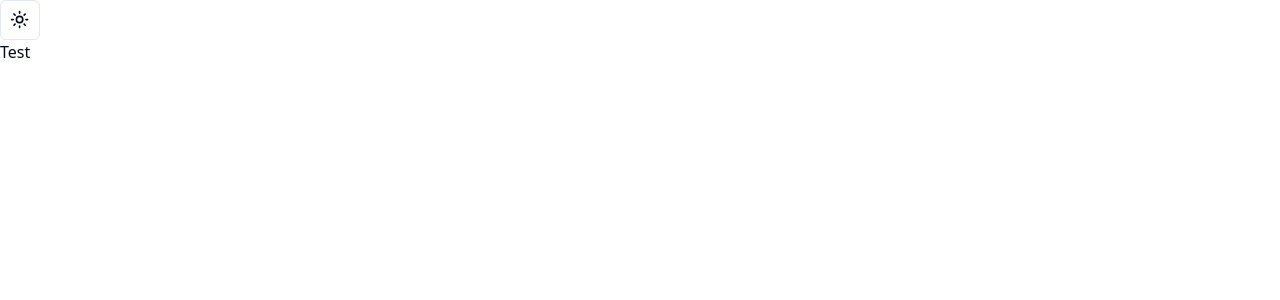
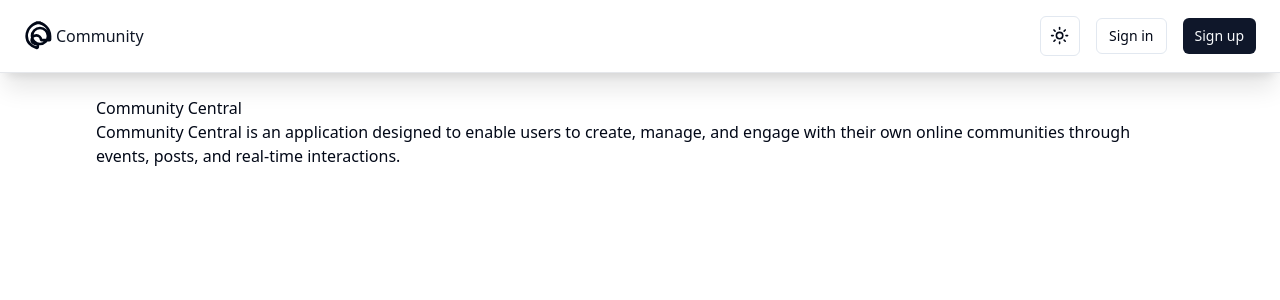
Before and after one commit to RiadMefti/nextjs-supabase-auth-example, a Next.js app: page / in a window 1280 px wide. Shown: the top 300 px of the page. Built offline with nearby package versions, Linux system fonts and the light colour scheme.

Commit message:
adding a navBar

```diff
--- a/src/app/layout.tsx
+++ b/src/app/layout.tsx
@@ -2,7 +2,8 @@ import type { Metadata } from "next";
 import { Inter } from "next/font/google";
 import "./globals.css";
 import { ThemeProvider } from "next-themes";
-import { ModeToggle } from "@/components/Buttons/ModeToggle";
+import { ModeToggle } from "@/components/ui/ModeToggle";
+import NavBar from "@/components/ui/NavBar";
 
 const inter = Inter({ subsets: ["latin"] });
 
@@ -27,8 +28,13 @@ export default function RootLayout({
           enableSystem
           disableTransitionOnChange
         >
-          <ModeToggle/>
-          {children}
+          <NavBar />
+
+          <div className="p-24">
+            {" "}
+            {/* Add padding top equivalent to the height of your navbar */}
+            {children}
+          </div>
         </ThemeProvider>
       </body>
     </html>
--- a/src/app/page.tsx
+++ b/src/app/page.tsx
@@ -1,5 +1,12 @@
 import Image from "next/image";
 
 export default function Home() {
-  return <main>Test</main>;
+  return <main>
+    <div>
+      <h1>Community Central</h1>
+      <p>
+        Community Central is an application designed to enable users to create, manage, and engage with their own online communities through events, posts, and real-time interactions.
+      </p>
+    </div>
+  </main>;
 }
--- a/src/components/Buttons/ModeToggle.tsx
+++ b/src/components/ui/ModeToggle.tsx
@@ -1,19 +1,19 @@
-"use client"
+"use client";
 
-import * as React from "react"
-import { Moon, Sun } from "lucide-react"
-import { useTheme } from "next-themes"
+import * as React from "react";
+import { Moon, Sun } from "lucide-react";
+import { useTheme } from "next-themes";
 
-import { Button } from "@/components/ui/button"
+import { Button } from "@/components/ui/button";
 import {
   DropdownMenu,
   DropdownMenuContent,
   DropdownMenuItem,
   DropdownMenuTrigger,
-} from "@/components/ui/dropdown-menu"
+} from "@/components/ui/dropdown-menu";
 
 export function ModeToggle() {
-  const { setTheme } = useTheme()
+  const { setTheme } = useTheme();
 
   return (
     <DropdownMenu>
@@ -31,10 +31,7 @@ export function ModeToggle() {
         <DropdownMenuItem onClick={() => setTheme("dark")}>
           Dark
         </DropdownMenuItem>
-        <DropdownMenuItem onClick={() => setTheme("system")}>
-          System
-        </DropdownMenuItem>
       </DropdownMenuContent>
     </DropdownMenu>
-  )
+  );
 }
--- /dev/null
+++ b/src/components/ui/NavBar.tsx
@@ -0,0 +1,70 @@
+import Link from "next/link";
+import { Button } from "@/components/ui/button";
+import { ModeToggle } from "./ModeToggle";
+
+export default function NavBar() {
+  return (
+    <nav className="fixed p-2 inset-x-0 top-0 z-50 bg-white shadow-xl border-b border-gray-200 dark:bg-gray-950  dark:border-gray-800">
+      <div className="w-full max-w-7xl mx-auto px-4">
+        <div className="flex justify-between h-14 items-center">
+          <Link className="flex items-center" href="#">
+            <Icon className="h-8 w-8" />
+            <span className="text-gray-900 dark:text-white">Community</span>
+          </Link>
+          {/* <div className="hidden md:flex gap-4">
+            <Link
+              className="font-medium flex items-center text-sm text-gray-900 dark:text-gray-100 transition-colors hover:underline"
+              href="#"
+            >
+              Home
+            </Link>
+            <Link
+              className="font-medium flex items-center text-sm text-gray-900 dark:text-gray-100 transition-colors hover:underline"
+              href="#"
+            >
+              About
+            </Link>
+            <Link
+              className="font-medium flex items-center text-sm text-gray-900 dark:text-gray-100 transition-colors hover:underline"
+              href="#"
+            >
+              Services
+            </Link>
+            <Link
+              className="font-medium flex items-center text-sm text-gray-900 dark:text-gray-100 transition-colors hover:underline"
+              href="#"
+            >
+              Contact
+            </Link>
+          </div> */}
+          <div className="flex items-center gap-4">
+            <ModeToggle />
+            <Button size="sm" variant="outline">
+              Sign in
+            </Button>
+            <Button size="sm">Sign up</Button>
+          </div>
+        </div>
+      </div>
+    </nav>
+  );
+}
+
+function Icon(props: React.SVGProps<SVGSVGElement>) {
+  return (
+    <svg
+      {...props}
+      xmlns="http://www.w3.org/2000/svg"
+      width="24"
+      height="24"
+      viewBox="0 0 24 24"
+      fill="none"
+      stroke="currentColor"
+      strokeWidth="2"
+      strokeLinecap="round"
+      strokeLinejoin="round"
+    >
+      <path d="M12 2C6.48 2 2 6.48 2 12c0 4.41 3.29 8.09 7.54 8.86.58.11.79-.25.79-.57v-1.87c-3.01-.55-4.58-1.74-4.58-3.29 0-1.95 1.57-3.54 3.54-3.54 1.85 0 3.35 1.38 3.51 3.13.03.23.23.41.47.41H19c.27 0 .52-.22.52-.49V12c0-5.52-4.48-10-10-10zm0 16c-3.31 0-6-2.69-6-6s2.69-6 6-6 6 2.69 6 6-2.69 6-6 6z" />
+    </svg>
+  );
+}
```
